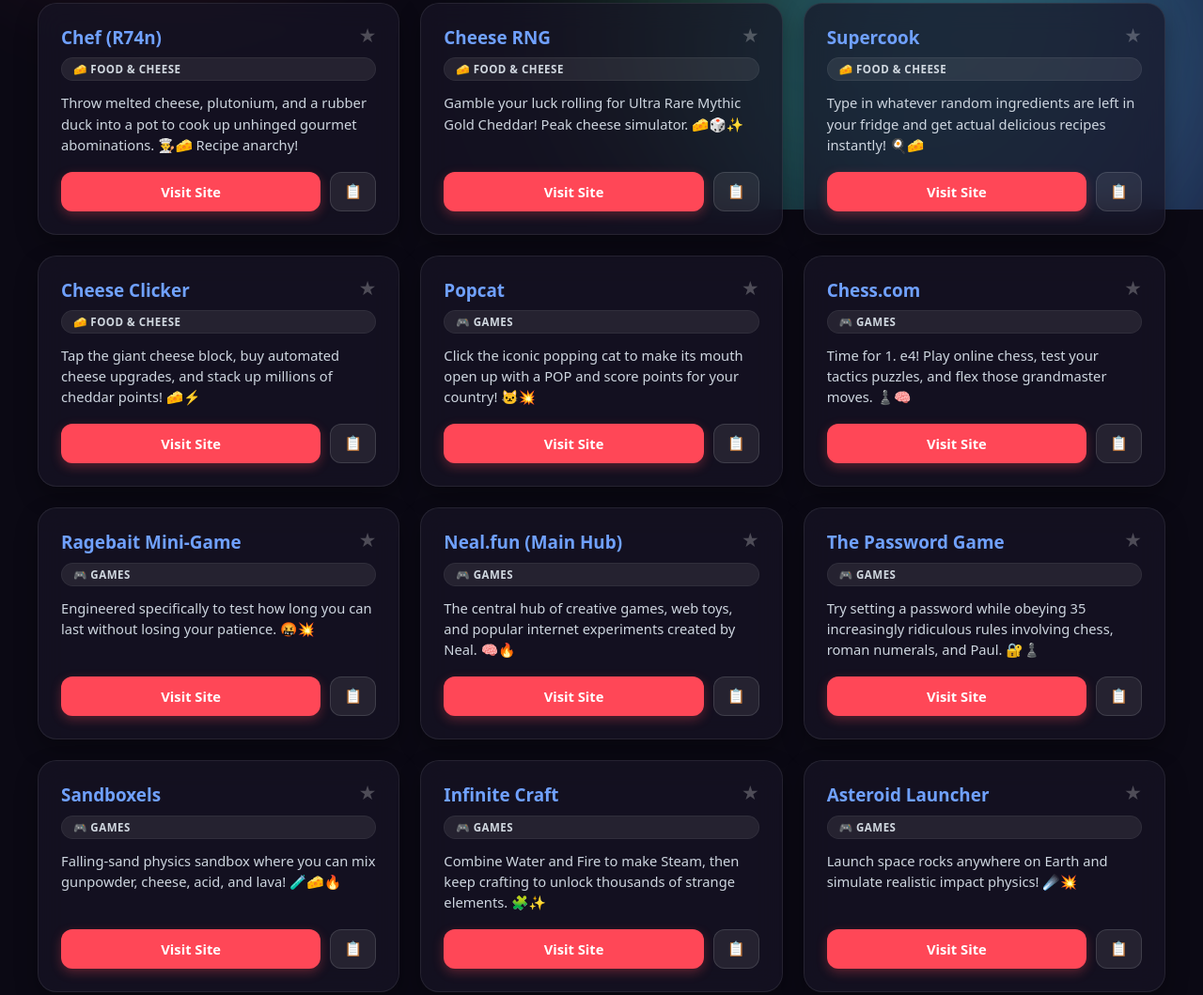
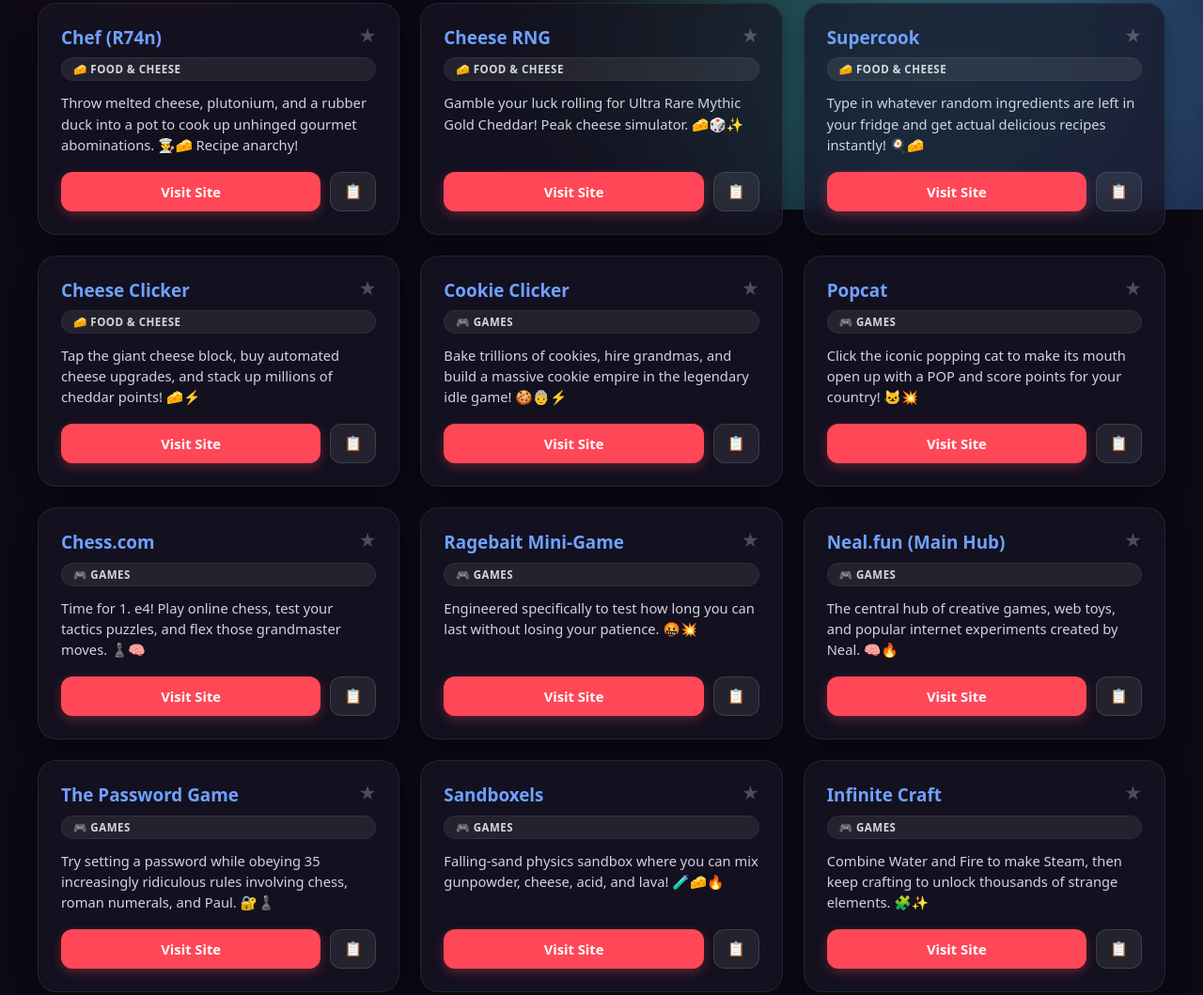
Before and after one commit to hehe694/CoolUselessFunWebsites, a plain HTML site: page index.html in a window 1280 px wide. Shown: the part 577-1636 px from the top of the page at 94% size. Drawn offline with Linux system fonts and the light colour scheme.

Commit message:
Update index.html

```diff
--- a/index.html
+++ b/index.html
@@ -532,6 +532,21 @@
         </div>
 
         <!-- GAMES & INTERACTIVE -->
+        <div class="card" data-category="games" data-id="86">
+            <div>
+                <div class="card-header">
+                    <h3>Cookie Clicker</h3>
+                    <button class="fav-btn" onclick="toggleFav('86', this)">★</button>
+                </div>
+                <div class="badge">🎮 Games</div>
+                <p>Bake trillions of cookies, hire grandmas, and build a massive cookie empire in the legendary idle game! 🍪👵⚡</p>
+            </div>
+            <div class="card-actions">
+                <a href="https://orteil.dashnet.org/cookieclicker/" target="_blank" class="btn">Visit Site</a>
+                <button class="copy-btn" onclick="copyLink('https://orteil.dashnet.org/cookieclicker/')" title="Copy link">📋</button>
+            </div>
+        </div>
+
         <div class="card" data-category="games" data-id="82">
             <div>
                 <div class="card-header">
@@ -1479,7 +1494,6 @@
             </div>
         </div>
 
-        <!-- REPLACED BLOB OPERA WITH A SOFT MURMUR -->
         <div class="card" data-category="chill" data-id="52">
             <div>
                 <div class="card-header">
@@ -1495,19 +1509,19 @@
             </div>
         </div>
 
-        <!-- REPLACED WEAVESILK WITH THISISSAND -->
+        <!-- REPLACED THISISSAND WITH LIQUID LAYERS -->
         <div class="card" data-category="chill" data-id="53">
             <div>
                 <div class="card-header">
-                    <h3>Thisissand</h3>
+                    <h3>Liquid Layers</h3>
                     <button class="fav-btn" onclick="toggleFav('53', this)">★</button>
                 </div>
                 <div class="badge">🎨 Creative & Chill</div>
-                <p>Pour colorful, interactive digital sand layers to create meditative landscape art! 🏜️🎨✨</p>
-            </div>
-            <div class="card-actions">
-                <a href="https://thisissand.com/" target="_blank" class="btn">Visit Site</a>
-                <button class="copy-btn" onclick="copyLink('https://thisissand.com/')" title="Copy link">📋</button>
+                <p>Play with silky smooth, interactive liquid particle physics in real-time by Grant Kot! 🌊💧✨</p>
+            </div>
+            <div class="card-actions">
+                <a href="https://grantkot.com/projects/liquid/" target="_blank" class="btn">Visit Site</a>
+                <button class="copy-btn" onclick="copyLink('https://grantkot.com/projects/liquid/')" title="Copy link">📋</button>
             </div>
         </div>
 
```
